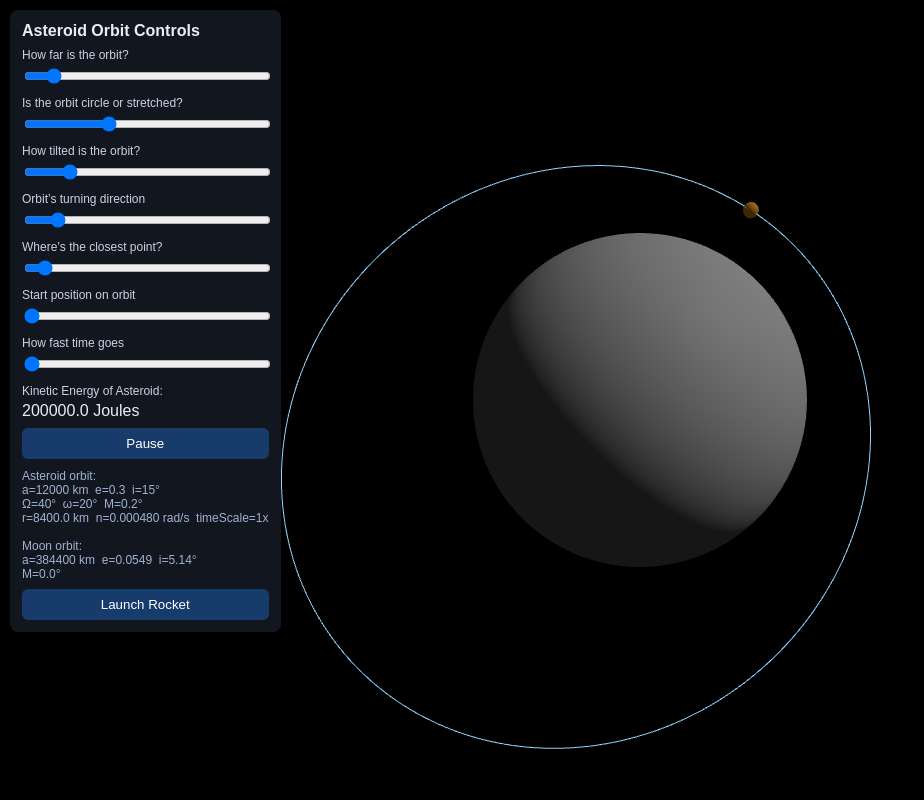
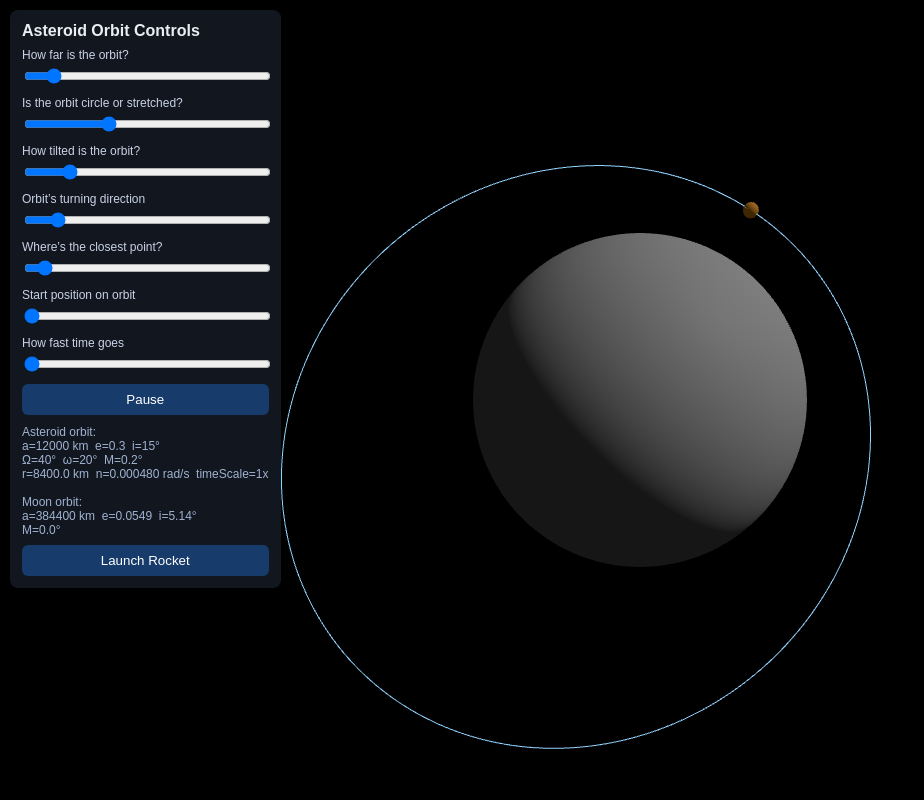
Before and after one commit to AnthKaram/asteroid-sim, a Flask app: page / in a window 1280 px wide. Shown: the whole page, without its empty margins (0-924 px from the left). Run offline with Flask 3, Linux system fonts and the light colour scheme.

Commit message:
Revert "added kinetic energy"
This reverts commit 2f1bc132361d10e84b11d1fec71744518b1da021.

```diff
--- a/app.py
+++ b/app.py
@@ -1,18 +1,11 @@
 # app.py
-from flask import Flask, render_template, request
+from flask import Flask, render_template
 
 app = Flask(__name__)
 
-def calculate_kinetic_energy(mass, velocity):
-    return 0.5 * mass * velocity ** 2
-
 @app.route("/")
 def index():
-    # Example values for mass and velocity
-    mass = 1000  # in kilograms
-    velocity = 20  # in meters per second
-    kinetic_energy = calculate_kinetic_energy(mass, velocity)
-    return render_template("index.html", kinetic_energy=kinetic_energy)
+    return render_template("index.html")
 
 if __name__ == "__main__":
     app.run(debug=True)
--- a/templates/index.html
+++ b/templates/index.html
@@ -93,9 +93,6 @@
         step="0.01"
         value="1"
       />
-
-      <label>Kinetic Energy of Asteroid:</label>
-      <div id="kinetic-energy">{{ kinetic_energy }} Joules</div>
 
       <button id="toggle">Pause</button>
       <div id="stats"></div>
```
